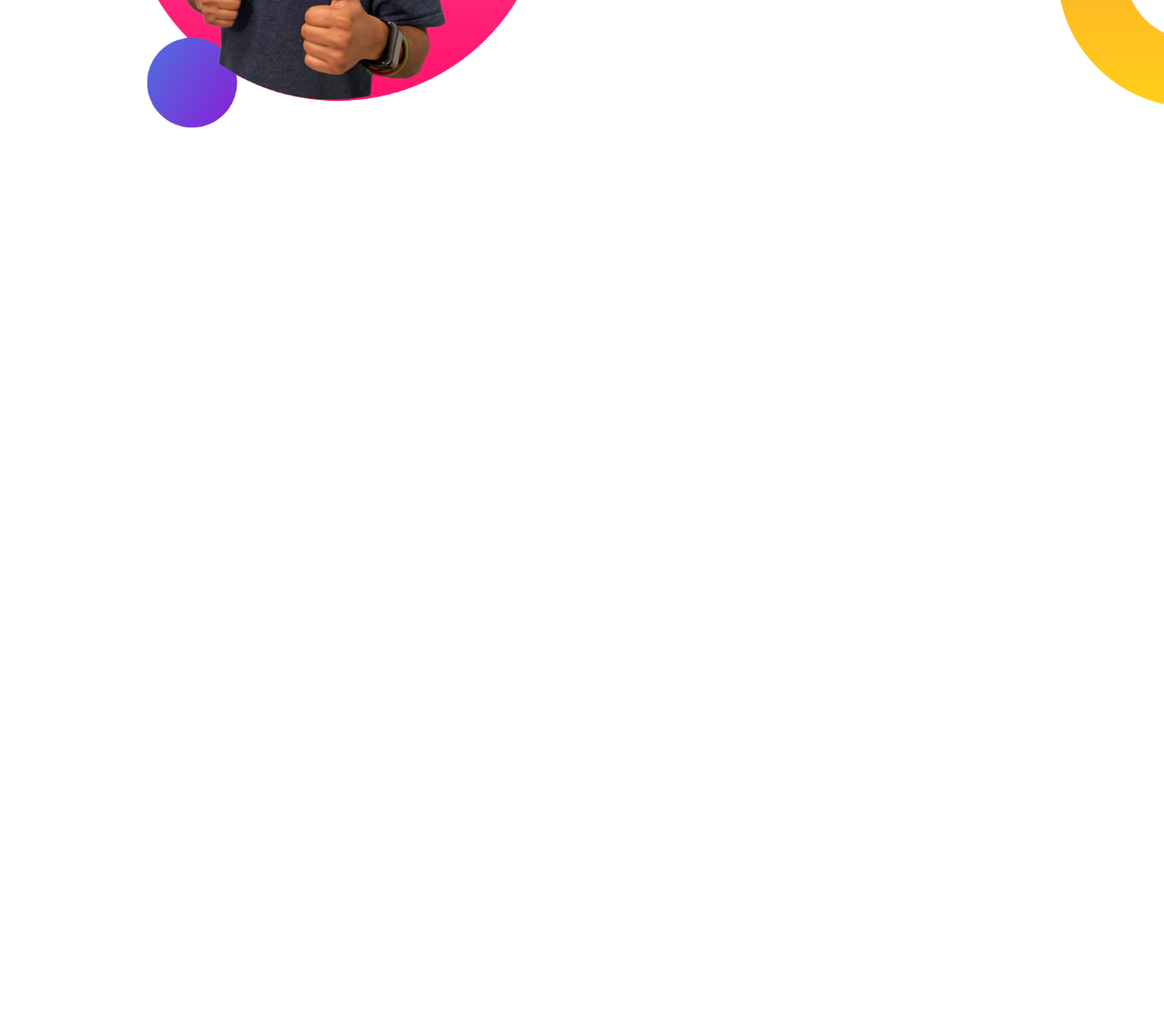
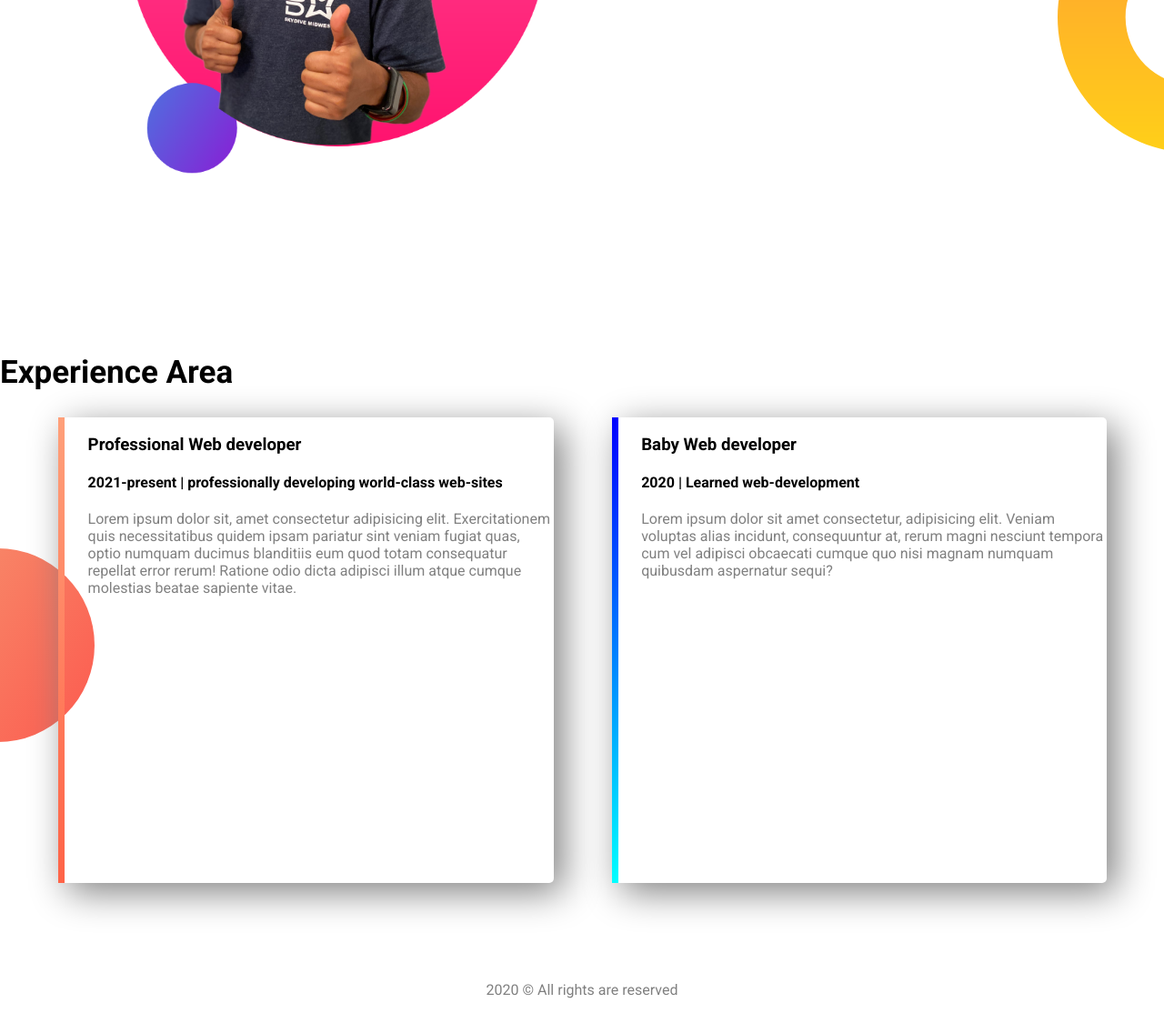
Before and after one commit to Shahin-Mia/web-portfolio, a plain HTML site: page index.html in a window 1280 px wide. Shown: the part 991-2105 px from the top of the page at 91% size. Before the commit the page ends 1280 px from the top, so only its background shows below. Drawn offline with Linux system fonts and the light colour scheme.

Commit message:
updated-doc

```diff
--- a/index.html
+++ b/index.html
@@ -34,6 +34,23 @@
             <a class="link-btn" href="#">Download CV</a>
         </div>
     </section>
+    <section class="last-banner">
+        <h2>Experience Area</h2>
+        <div class="half-width border-style-1">
+            <h3>Professional Web developer</h3>
+            <h4>2021-present | professionally developing world-class web-sites</h4>
+            <p>Lorem ipsum dolor sit, amet consectetur adipisicing elit. Exercitationem quis necessitatibus quidem ipsam pariatur sint veniam fugiat quas, optio numquam ducimus blanditiis eum quod totam consequatur repellat error rerum! Ratione odio dicta
+                adipisci illum atque cumque molestias beatae sapiente vitae.</p>
+        </div>
+        <div class="half-width border-style-2">
+            <h3>Baby Web developer</h3>
+            <h4>2020 | Learned web-development</h4>
+            <p>Lorem ipsum dolor sit amet consectetur, adipisicing elit. Veniam voluptas alias incidunt, consequuntur at, rerum magni nesciunt tempora cum vel adipisci obcaecati cumque quo nisi magnam numquam quibusdam aspernatur sequi?</p>
+        </div>
+    </section>
+    <footer>
+        <p>2020 &copy All rights are reserved</p>
+    </footer>
 </body>
 
 </html>
--- a/style.css
+++ b/style.css
@@ -54,6 +54,7 @@ p {
 
 section {
     height: 80vh;
+    margin-bottom: 50px;
 }
 
 
@@ -69,3 +70,30 @@ section {
     background-repeat: no-repeat;
     background-position: right;
 }
+
+.border-style-1 {
+    border-image: linear-gradient(180deg, lightsalmon, tomato);
+    border-image-slice: 1;
+    border-left: 7px solid;
+    box-shadow: 10px 10px 40px gray;
+    height: 80%;
+    border-radius: 5px;
+}
+
+.border-style-2 {
+    border-image: linear-gradient(180deg, blue, cyan);
+    border-image-slice: 1;
+    border-left: 7px solid;
+    box-shadow: 10px 10px 40px gray;
+    height: 80%;
+    border-radius: 5px;
+    ;
+}
+
+.last-banner {
+    background: url("images/exp-bg.png") no-repeat left;
+}
+
+footer p {
+    text-align: center;
+}
```
